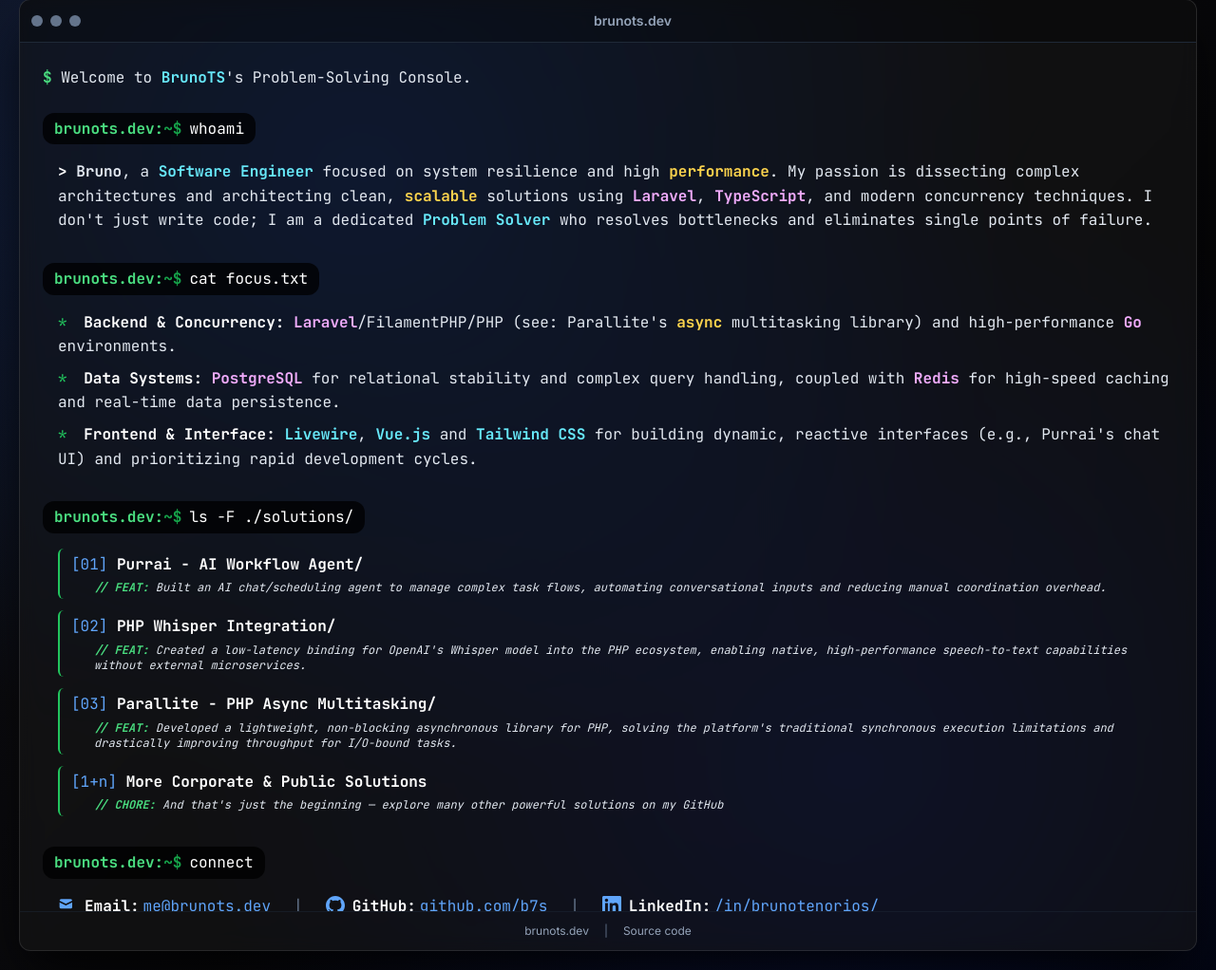
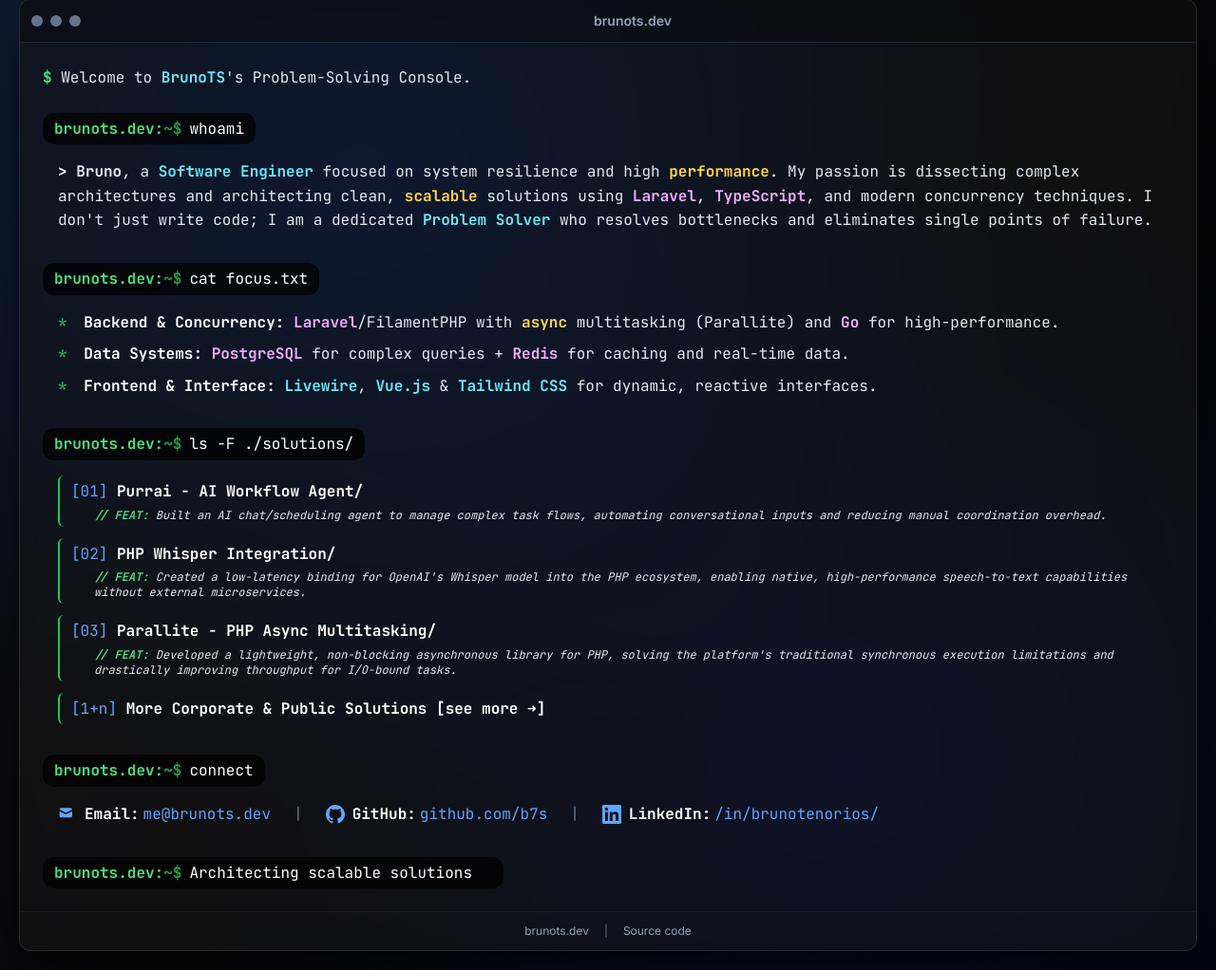
Before and after one commit to b7s/my-site, a PHP site: page / in a window 1280 px wide. Shown: the part 21-1043 px from the top of the page at 95% size. Run offline with PHP 8.4, Linux system fonts and the light colour scheme; some libraries are stand-ins or nearby versions.

Commit message:
chore: improve some texts

```diff
--- a/index.php
+++ b/index.php
@@ -5,15 +5,15 @@ $prompt = '<span class="text-green-400 font-bold whitespace-nowrap">brunots.dev:
 $developmentFocus = [
     [
         'title' => 'Backend & Concurrency:',
-        'description' => '<span class="text-fuchsia-300 font-bold">Laravel</span>/FilamentPHP/PHP (see: Parallite\'s <span class="text-amber-300 font-bold">async</span> multitasking library) and high-performance <span class="text-fuchsia-300 font-bold">Go</span> environments.'
+        'description' => '<span class="text-fuchsia-300 font-bold">Laravel</span>/FilamentPHP with <span class="text-amber-300 font-bold">async</span> multitasking (Parallite) and <span class="text-fuchsia-300 font-bold">Go</span> for high-performance.'
     ],
     [
         'title' => 'Data Systems:',
-        'description' => '<span class="text-fuchsia-300 font-bold">PostgreSQL</span> for relational stability and complex query handling, coupled with <span class="text-fuchsia-300 font-bold">Redis</span> for high-speed caching and real-time data persistence.'
+        'description' => '<span class="text-fuchsia-300 font-bold">PostgreSQL</span> for complex queries + <span class="text-fuchsia-300 font-bold">Redis</span> for caching and real-time data.'
     ],
     [
         'title' => 'Frontend & Interface:',
-        'description' => '<span class="text-cyan-300 font-bold">Livewire</span>, <span class="text-cyan-300 font-bold">Vue.js</span> and <span class="text-cyan-300 font-bold">Tailwind CSS</span> for building dynamic, reactive interfaces (e.g., Purrai\'s chat UI) and prioritizing rapid development cycles.'
+        'description' => '<span class="text-cyan-300 font-bold">Livewire</span>, <span class="text-cyan-300 font-bold">Vue.js</span> & <span class="text-cyan-300 font-bold">Tailwind CSS</span> for dynamic, reactive interfaces.'
     ]
 ];
 
@@ -38,10 +38,10 @@ $solutions = [
     ],
     [
         'id' => '1+n',
-        'title' => 'More Corporate &amp; Public Solutions',
+        'title' => 'More Corporate &amp; Public Solutions [see more &#10140;]',
         'url' => 'https://github.com/b7s',
-        'description' => 'And that\'s just the beginning — explore many other powerful solutions on my GitHub',
-        'type' => 'CHORE'
+        'description' => '',
+        'type' => ''
     ]
 ];
 
@@ -49,8 +49,9 @@ $contactLinks = [
     [
         'icon' => '<path d="M2.003 5.884L10 9.882l7.997-3.998A2 2 0 0016 4H4a2 2 0 00-1.997 1.884z"></path><path d="M18 8.118l-8 4-8-4V14a2 2 0 002 2h12a2 2 0 002-2V8.118z"></path>',
         'label' => 'Email:',
-        'url' => 'mailto:me@brunots.dev',
-        'text' => 'me@brunots.dev'
+        'url' => '#',
+        'text' => base64_encode('me@brunots.dev'),
+        'protected' => true
     ],
     [
         'icon' => '<path d="M12 0c-6.626 0-12 5.373-12 12 0 5.302 3.438 9.8 8.207 11.387.599.111.793-.261.793-.577v-2.234c-3.338.726-4.033-1.416-4.033-1.416-.546-1.387-1.333-1.756-1.333-1.756-1.089-.745.083-.729.083-.729 1.205.084 1.839 1.237 1.839 1.237 1.07 1.834 2.807 1.304 3.492.997.107-.775.418-1.305.762-1.604-2.665-.305-5.467-1.334-5.467-5.931 0-1.311.469-2.381 1.236-3.221-.124-.303-.535-1.524.117-3.176 0 0 1.008-.322 3.301 1.23.957-.266 1.983-.399 3.003-.404 1.02.005 2.047.138 3.006.404 2.291-1.552 3.297-1.23 3.297-1.23.653 1.653.242 2.874.118 3.176.77.84 1.235 1.911 1.235 3.221 0 4.609-2.807 5.624-5.479 5.921.43.372.823 1.102.823 2.222v3.293c0 .319.192.694.801.576 4.765-1.589 8.199-6.086 8.199-11.386 0-6.627-5.373-12-12-12z"/>',
@@ -309,9 +310,11 @@ $footerLinks = [
                         <?php foreach ($solutions as $solution): ?>
                         <div class="terminal-line text-slate-200 border-l-2 border-green-500 pl-3 py-1 hover:bg-white/10 ransition duration-150 rounded-md">
                             <span class="text-blue-400">[<?= $solution['id'] ?>]</span> <a href="<?= $solution['url'] ?>" target="_blank" class="font-bold text-white hover:underline"><?= $solution['title'] ?></a>
+                            <?php if(!empty($solution['description'])) : ?>
                             <p class="ml-6 text-xs mt-1 italic">
                                 <span class="text-green-400 font-bold">// <?= $solution['type'] ?? 'FEAT' ?>:</span> <?= $solution['description'] ?>
                             </p>
+                            <?php endif; ?>
                         </div>
                         <?php endforeach; ?>
                     </div>
@@ -330,7 +333,11 @@ $footerLinks = [
                                 <?= $contact['icon'] ?>
                             </svg>
                             <span class="text-white font-bold"><?= $contact['label'] ?></span>
-                            <a href="<?= $contact['url'] ?>" <?= strpos($contact['url'], 'mailto:') === false ? 'target="_blank"' : '' ?> class="text-blue-400 hover:text-blue-300 transition ml-1"><?= $contact['text'] ?></a>
+                            <?php if (isset($contact['protected']) && $contact['protected']): ?>
+                            <a href="#" data-protected="<?= $contact['text'] ?>" data-type="mailto" class="protected-link text-blue-400 hover:text-blue-300 transition ml-1"></a>
+                            <?php else: ?>
+                            <a href="<?= $contact['url'] ?>" target="_blank" class="text-blue-400 hover:text-blue-300 transition ml-1"><?= $contact['text'] ?></a>
+                            <?php endif; ?>
                         </span>
                         <?php if ($index < count($contactLinks) - 1): ?>
                         <span class="text-slate-500 hidden sm:inline">|</span>
@@ -367,6 +374,18 @@ $footerLinks = [
 
     <script>
         document.addEventListener('DOMContentLoaded', () => {
+            // Protected content decoder - decode base64 and setup links
+            document.querySelectorAll('.protected-link').forEach(link => {
+                setTimeout(function() {
+                    const encodedData = link.getAttribute('data-protected');
+                    const linkType = link.getAttribute('data-type');
+                    const decodedData = atob(encodedData);
+
+                    link.textContent = decodedData;
+                    link.href = linkType ? linkType + ':' + decodedData : decodedData;
+                }, <?= mt_rand(101, 256) ?>)
+            });
+
             const dynamicPrompt = document.getElementById('dynamic-prompt');
 
             const phrases = [
```
